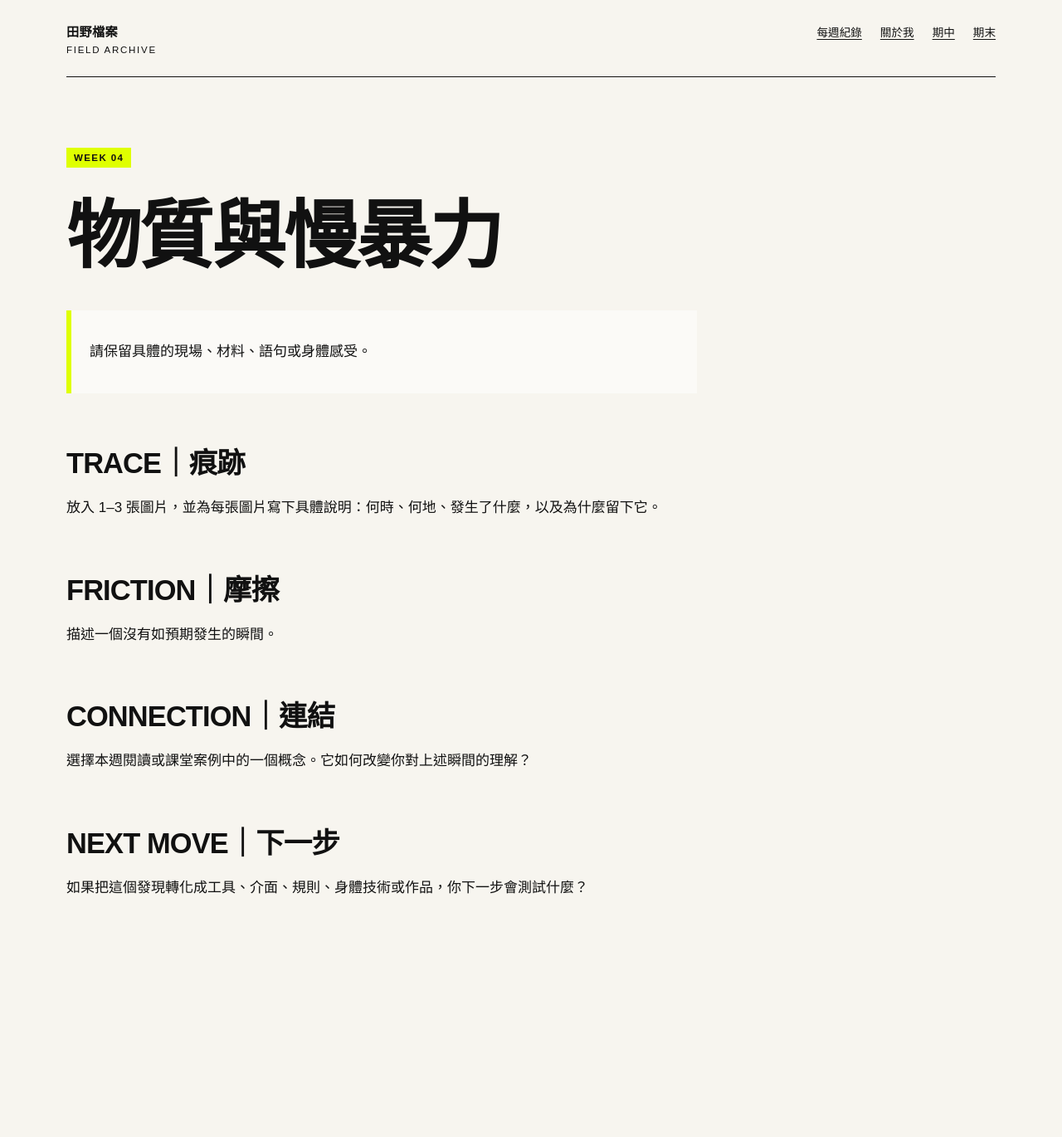
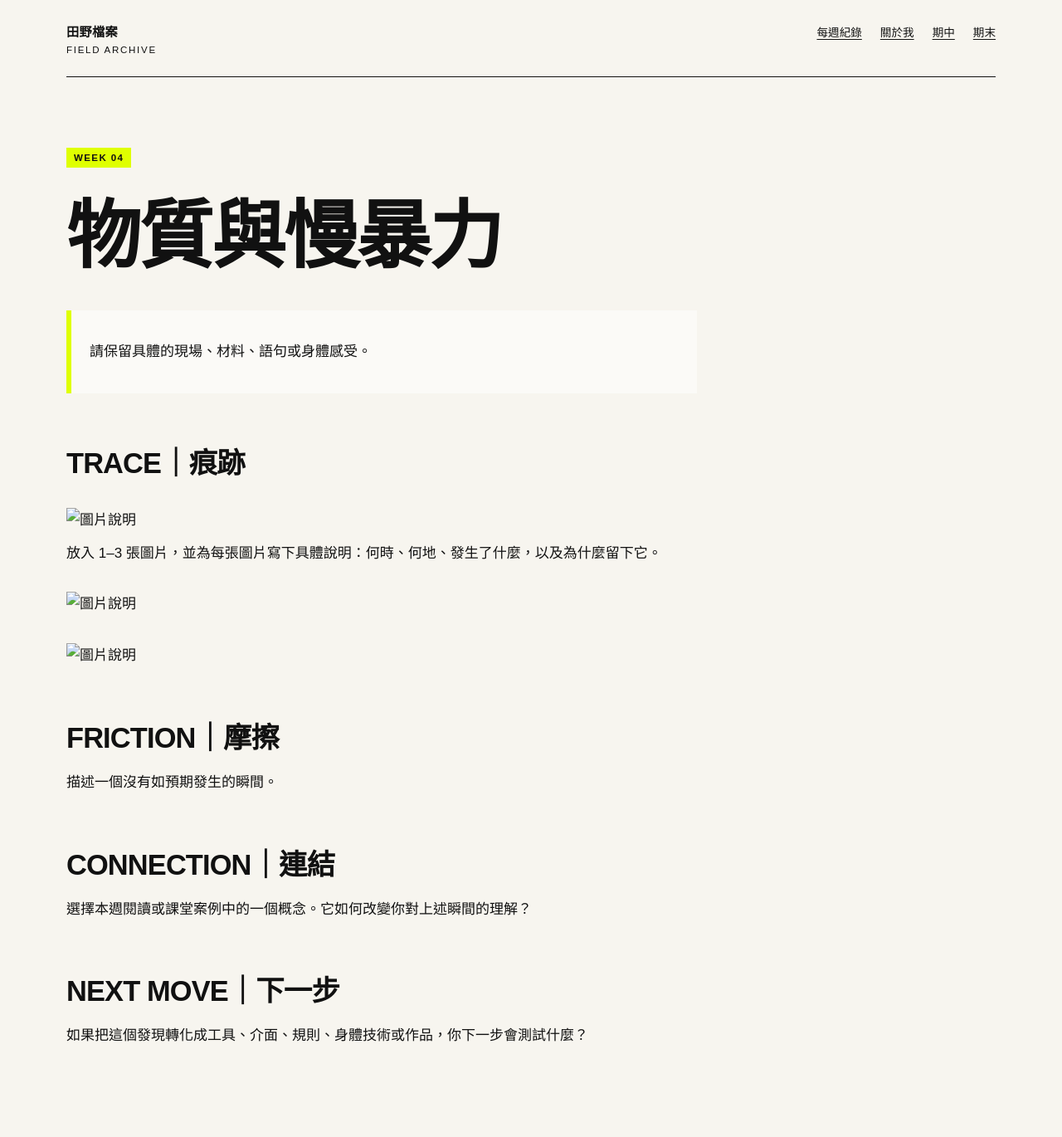
Before and after one commit to yo566566/fieldworkarchive, a Jekyll site: the page built from weeks/week-04.md, in a window 1280 px wide. Shown: the whole page at 83% size. Built offline with Jekyll 4.4.1, drawn with Linux system fonts in a browser that asks for light colours; before the commit the page ends 1192 px from its top, so only the background shows below that.

Commit message:
Update week-04.md

```diff
--- a/weeks/week-04.md
+++ b/weeks/week-04.md
@@ -11,7 +11,10 @@ permalink: /weeks/week-04/
 
 ## TRACE｜痕跡
 
+![圖片說明]({{ '/assets/images/w4-01.jpg' | relative_url }})
 放入 1–3 張圖片，並為每張圖片寫下具體說明：何時、何地、發生了什麼，以及為什麼留下它。
+![圖片說明]({{ '/assets/images/w4-02.jpg' | relative_url }})
+![圖片說明]({{ '/assets/images/w4-03.jpg' | relative_url }})
 
 ## FRICTION｜摩擦
 
```
